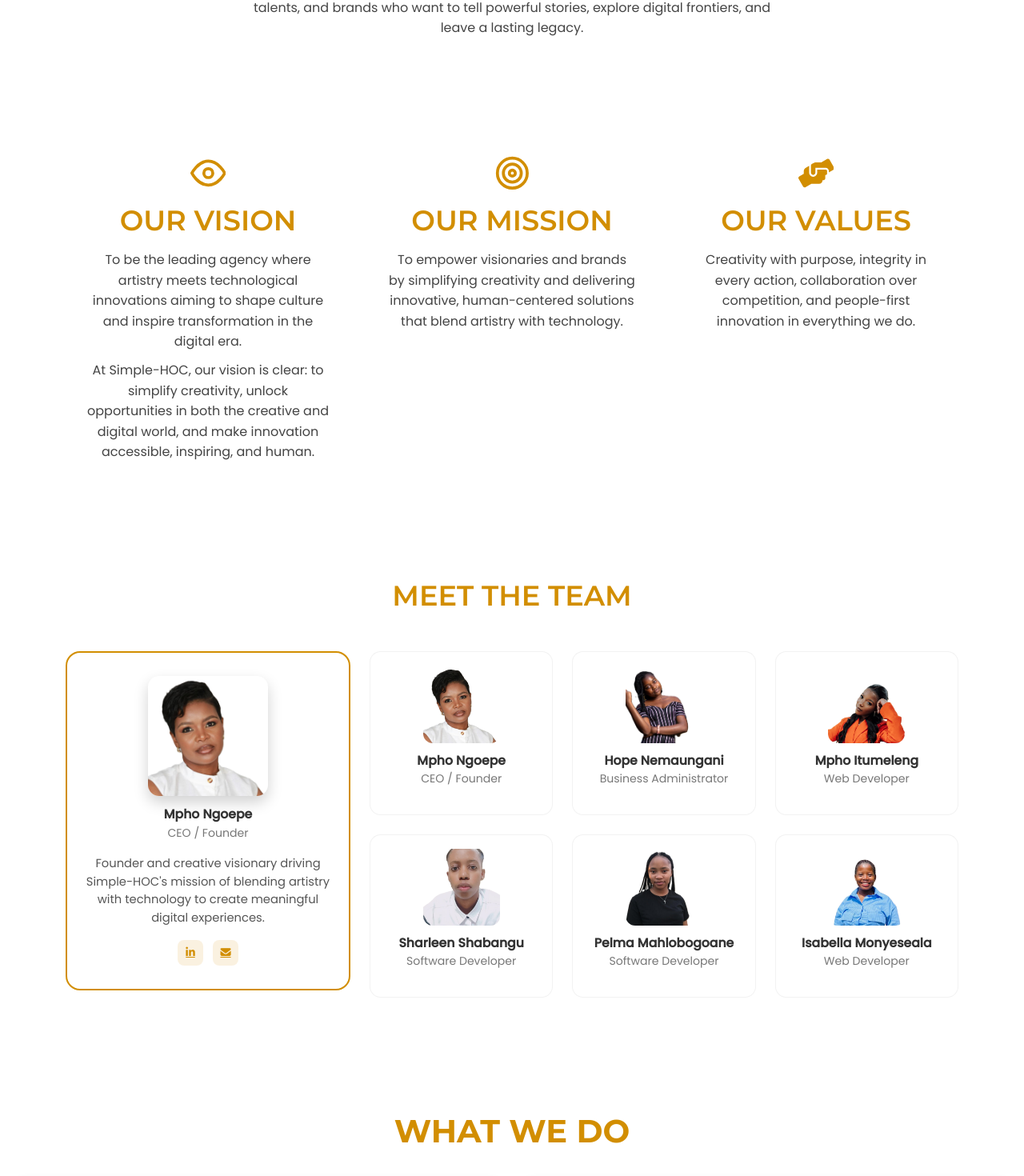
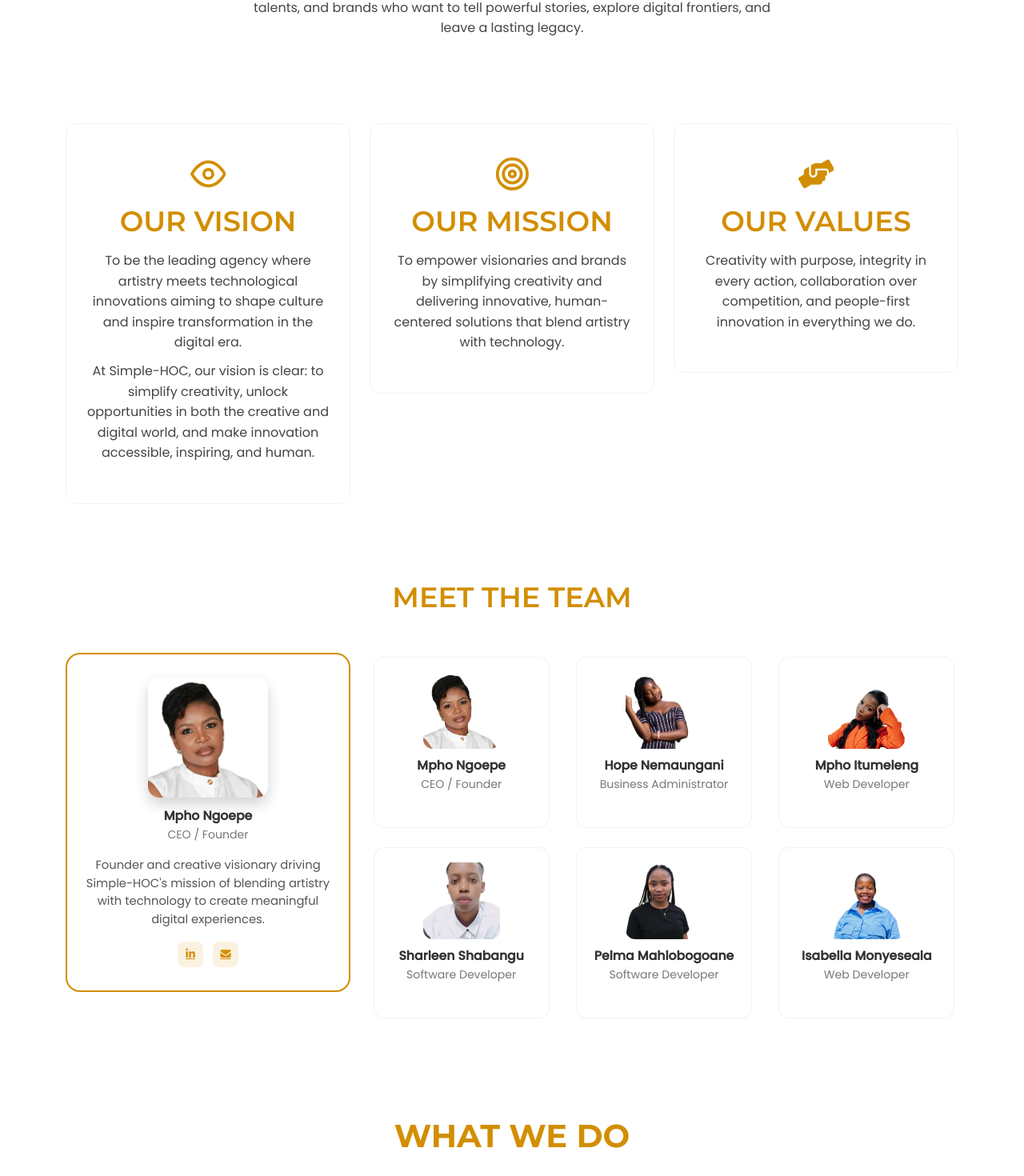
Before and after one commit to SIMPLE-H-O-C/Simple-hoc, a React (Vite) app in the folder simple-hoc/: page / in a window 1280 px wide. Shown: the part 1136-2606 px from the top of the page at 80% size. Built offline with nearby package versions, Linux system fonts and the light colour scheme.

Commit message:
feat(about): Updated margin on the team cards and added border on the vision, mission and values cards

```diff
--- a/simple-hoc/src/styles/AboutUs.css
+++ b/simple-hoc/src/styles/AboutUs.css
@@ -156,6 +156,8 @@
   border-radius: 14px;
   transition: all 0.35s ease;
   cursor: pointer;
+   border: 1px solid rgba(0, 0, 0, 0.05);
+  transition: transform 0.25s ease, box-shadow 0.25s ease;
 }
 
 .vmv-block:hover {
@@ -245,9 +247,12 @@
   padding: 1.1rem 0.6rem;
   text-align: center;
   height: 100%;
+  margin: 0.3rem;
   border: 1px solid rgba(0, 0, 0, 0.05);
   transition: transform 0.25s ease, box-shadow 0.25s ease;
 }
+
+
 
 .team-card:hover {
   transform: translateY(-4px);
```
